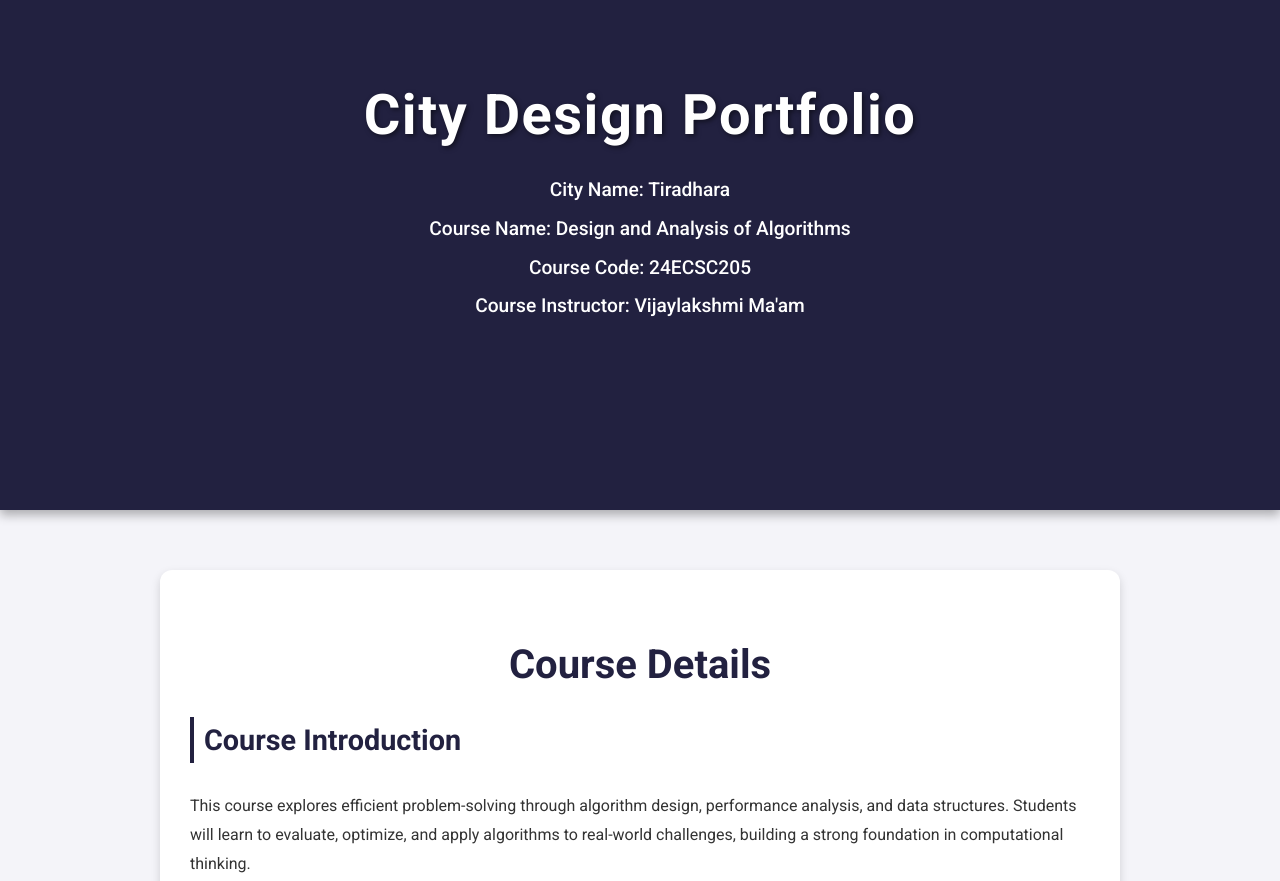
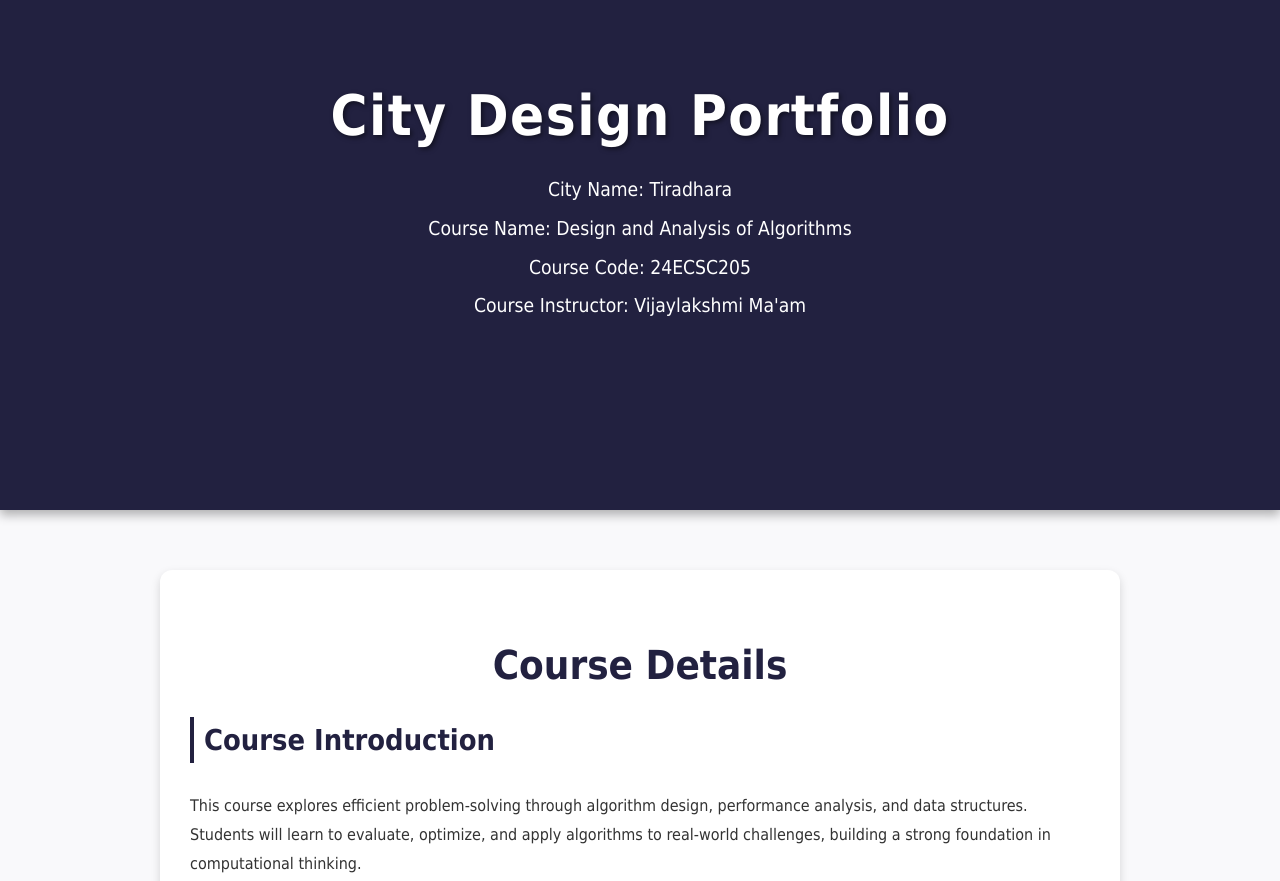
Before and after one commit to stw2005/cityplan.github.io, a plain HTML site: page index.html in a window 1280 px wide. Shown: the part 147-1028 px from the top of the page. Drawn offline with Linux system fonts and the light colour scheme.

Commit message:
Update style.css

```diff
--- a/style.css
+++ b/style.css
@@ -1,18 +1,16 @@
 /* General Styling */
-@import url('https://fonts.googleapis.com/css2?family=Roboto:wght@400;500;700&display=swap'); /* Google Font: Roboto */
-
 body {
-    font-family: 'Roboto', sans-serif; /* Modern font */
+    font-family: 'Tahoma', sans-serif; /* Updated font */
     margin: 0;
     padding: 0;
     line-height: 1.6;
-    background-color: #f4f4f9; /* Subtle background */
+    background-color: #f9f9fb; /* Subtle background */
     color: #333; /* Neutral text color */
 }
 
 /* Header Section */
 .header-image {
-    background-color: #222140; /* Deep accent color */
+    background-color: #222140; /* Updated accent color */
     color: white;
     text-align: center;
     padding: 150px 20px;
@@ -28,7 +26,7 @@ body {
 .header-image h1 {
     font-size: 3.5em;
     margin-bottom: 15px;
-    font-weight: 700;
+    font-weight: bold;
     letter-spacing: 1.5px;
     text-shadow: 2px 2px 5px rgba(0, 0, 0, 0.5);
 }
@@ -55,7 +53,7 @@ main {
 }
 
 .course-section h2 {
-    color: #222140; /* Accent color */
+    color: #222140; /* Updated heading color */
     margin-bottom: 20px;
     font-size: 2.5em;
     text-align: center;
@@ -66,7 +64,7 @@ main {
 }
 
 .subsection h3 {
-    color: #222140; /* Accent color for subsections */
+    color: #222140;
     margin-top: 20px;
     font-size: 1.8em;
     border-left: 4px solid #222140;
@@ -134,8 +132,3 @@ footer {
         font-size: 1em;
     }
 }
-
-    .subsection ul li {
-        font-size: 1em;
-    }
-}
```
